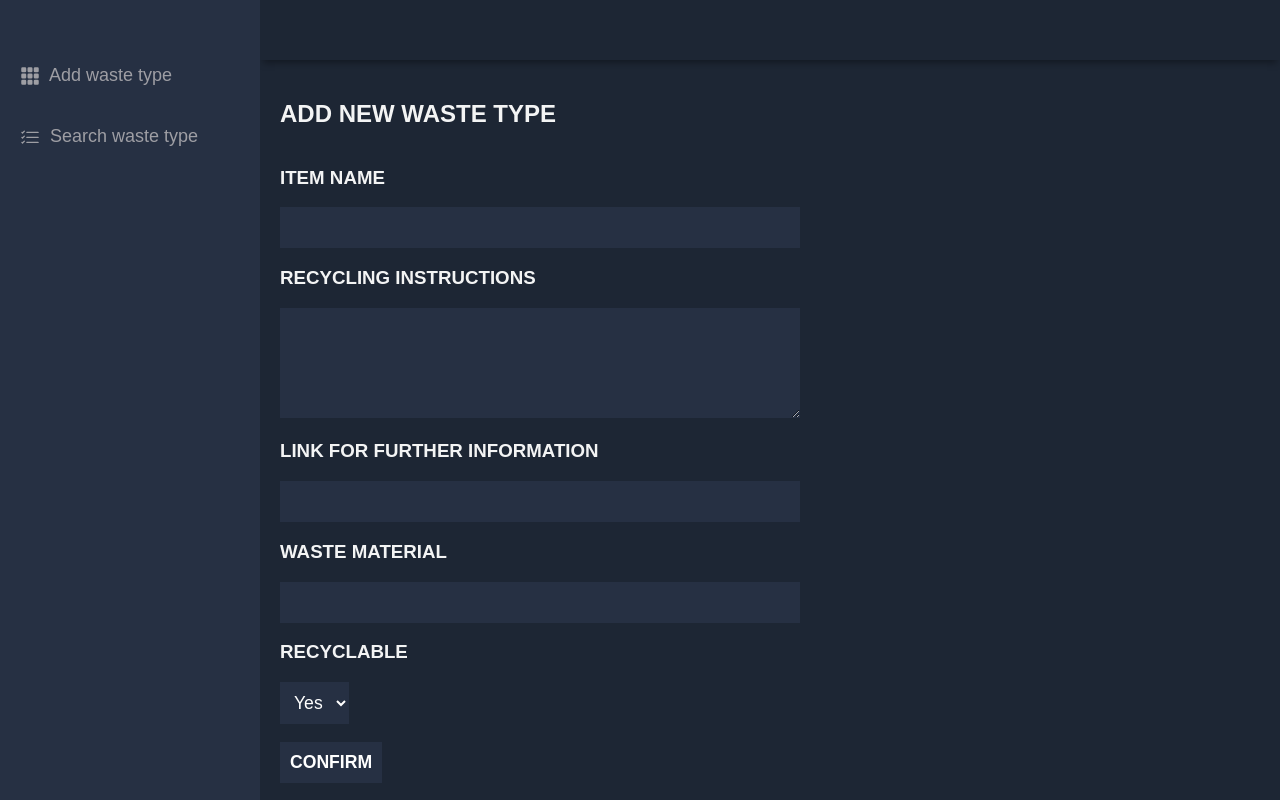
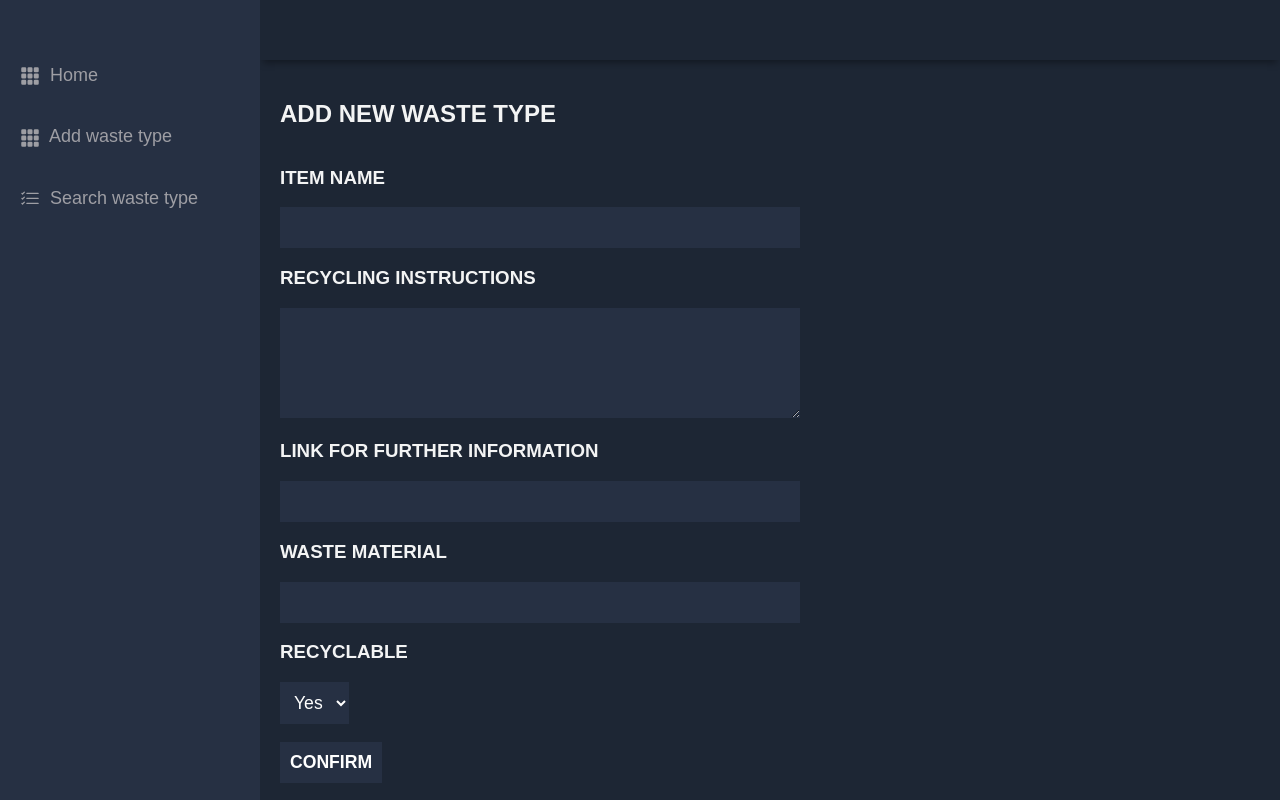
Before and after one commit to StanfordDC/admin-frontend, a React (Vite) app: page /create in a window 1280 px wide. Built offline with nearby package versions, Linux system fonts and the light colour scheme.

Commit message:
Added home to sidebar

```diff
--- a/src/components/Sidebar.jsx
+++ b/src/components/Sidebar.jsx
@@ -10,7 +10,10 @@ function Sidebar({openSidebarToggle, OpenSidebar}) {
     };
     const navigateToSearch = () => {
         navigate('/search');
-      };
+    };
+    const navigateToHome = () => {
+        navigate('/');
+    };
     return (
         <aside id="sidebar" className={openSidebarToggle ? "sidebar-responsive": ""}>
             <div className='sidebar-title'>
@@ -18,6 +21,11 @@ function Sidebar({openSidebarToggle, OpenSidebar}) {
             </div>
 
             <ul className='sidebar-list'>
+                <li className='sidebar-list-item' onClick={navigateToHome}>
+                    <a href="">
+                        <BsFillGrid3X3GapFill className='icon'/> Home
+                    </a>
+                </li>
                 <li className='sidebar-list-item' onClick={navigateToCreate}>
                     <a href="">
                         <BsFillGrid3X3GapFill className='icon'/> Add waste type
```
